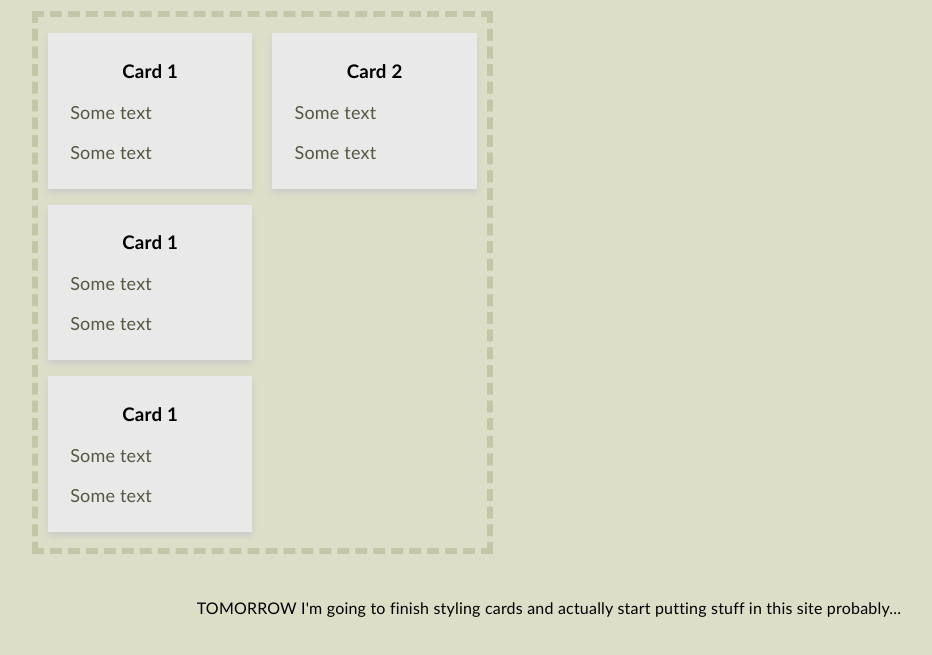
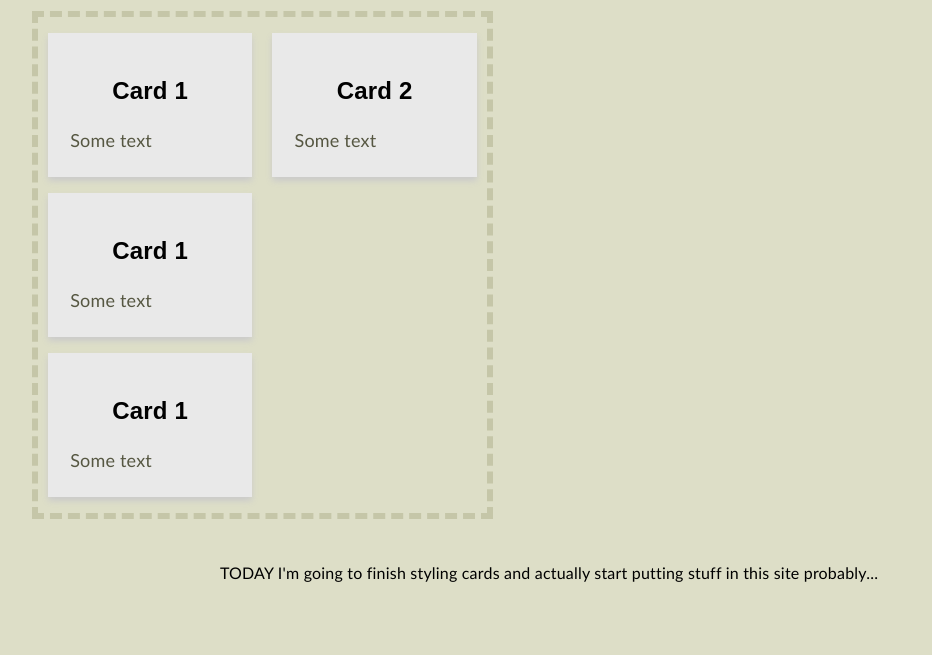
Before and after one commit to geckro/FraiFish.github.io, a plain HTML site: page index.html in a window 1280 px wide. Shown: the part 125-780 px from the top of the page, without its empty margins (91-1023 px from the left). Drawn offline with Linux system fonts and the light colour scheme.

Commit message:
only need one paragraph per card

```diff
--- a/index.html
+++ b/index.html
@@ -39,31 +39,27 @@
         <div class="card">
             <h3>Card 1</h3>
             <p>Some text</p>
+        </div>
+        <div class="card">
+            <h3>Card 1</h3>
             <p>Some text</p>
         </div>
         <div class="card">
             <h3>Card 1</h3>
             <p>Some text</p>
-            <p>Some text</p>
         </div>
-        <div class="card">
-            <h3>Card 1</h3>
-            <p>Some text</p>
-            <p>Some text</p>
-        </div>
-
     </div>
 
     <div class="column">
         <div class="card">
             <h3>Card 2</h3>
             <p>Some text</p>
-            <p>Some text</p>
         </div>
     </div>
+
 </div>
 <footer>
-    TOMORROW I'm going to finish styling cards and actually start putting stuff in this site probably...
+    TODAY I'm going to finish styling cards and actually start putting stuff in this site probably...
 </footer>
 
 </body>
--- a/styles/main.css
+++ b/styles/main.css
@@ -198,3 +198,8 @@ img {
     /* this is the part that gives you "separation" between cards */
     margin: 16px 0;
 }
+.card > h3 {
+    font-family:Segoe UI Light, sans-serif;
+    padding-top:12px;
+    font-size:24px;
+}
```
